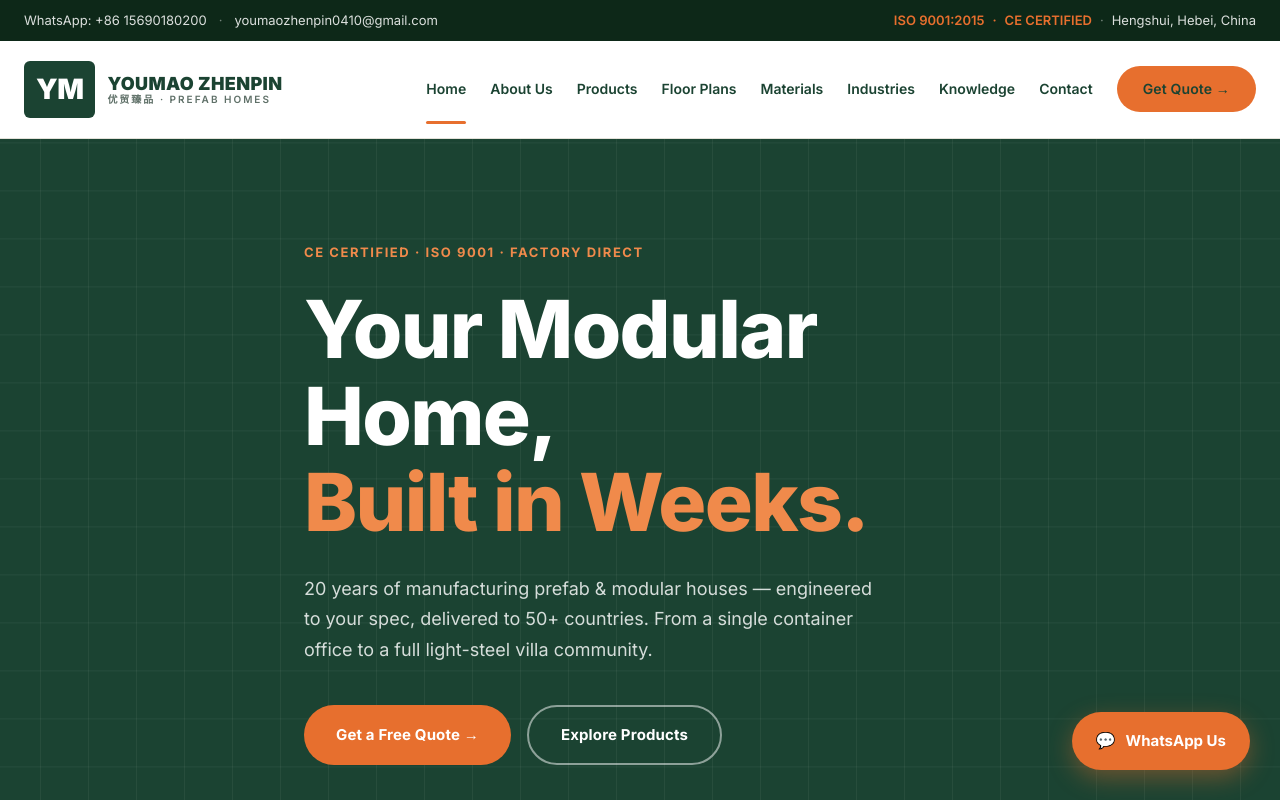
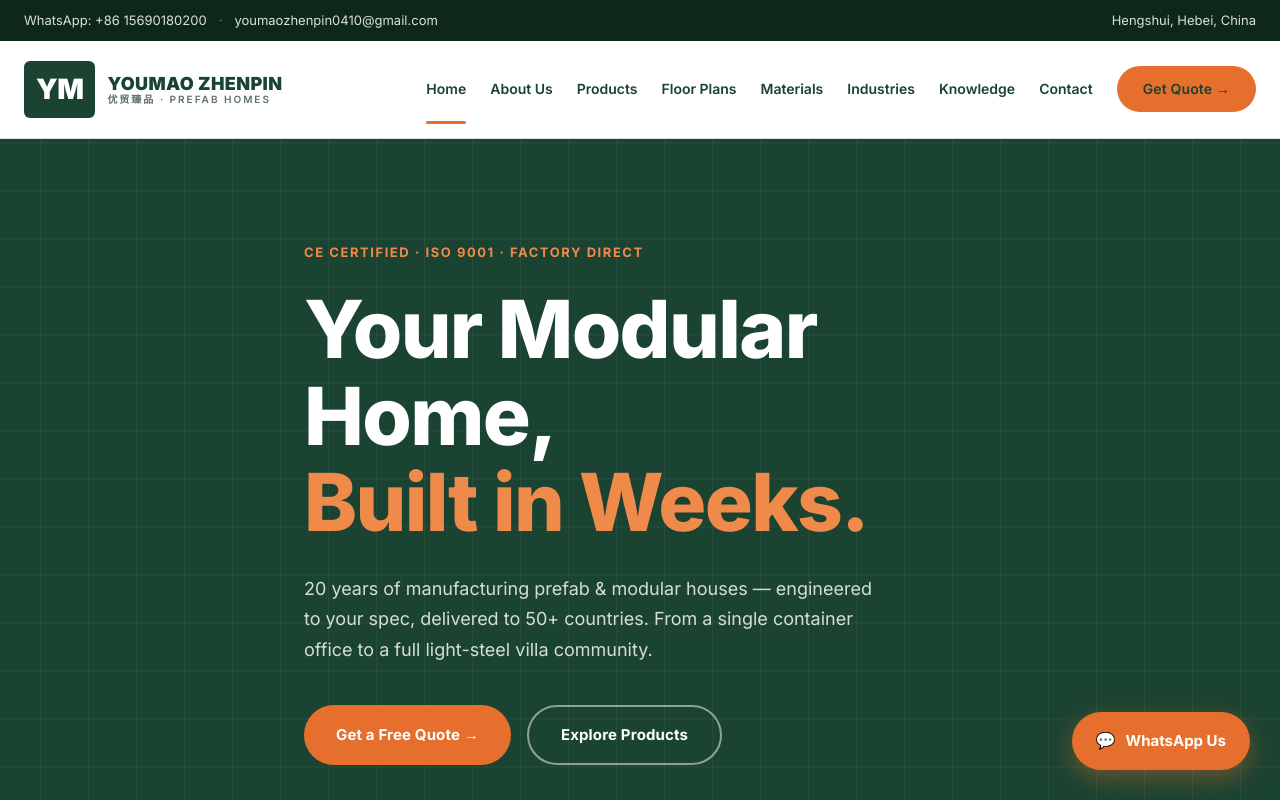
Before and after one commit to youmaozhenpin/youmaozhenpin.github.io, a React (Vite) app: page /floor-plans in a window 1280 px wide. Shown: the top 800 px of the page. Built offline with nearby package versions, Linux system fonts and the light colour scheme.

Commit message:
Remove ISO/CE certification from top bar

```diff
--- a/src/components/Navbar.jsx
+++ b/src/components/Navbar.jsx
@@ -28,10 +28,6 @@ export default function Navbar() {
             <a href="mailto:youmaozhenpin0410@gmail.com">youmaozhenpin0410@gmail.com</a>
           </div>
           <div className="topbar-right">
-            <span className="topbar-yellow">ISO 9001:2015</span>
-            <span className="topbar-yellow">·</span>
-            <span className="topbar-yellow">CE CERTIFIED</span>
-            <span className="dot">·</span>
             <span>Hengshui, Hebei, China</span>
           </div>
         </div>
```
Also changed, not shown: 2 other files (tests, documents, lock files or other folders).
